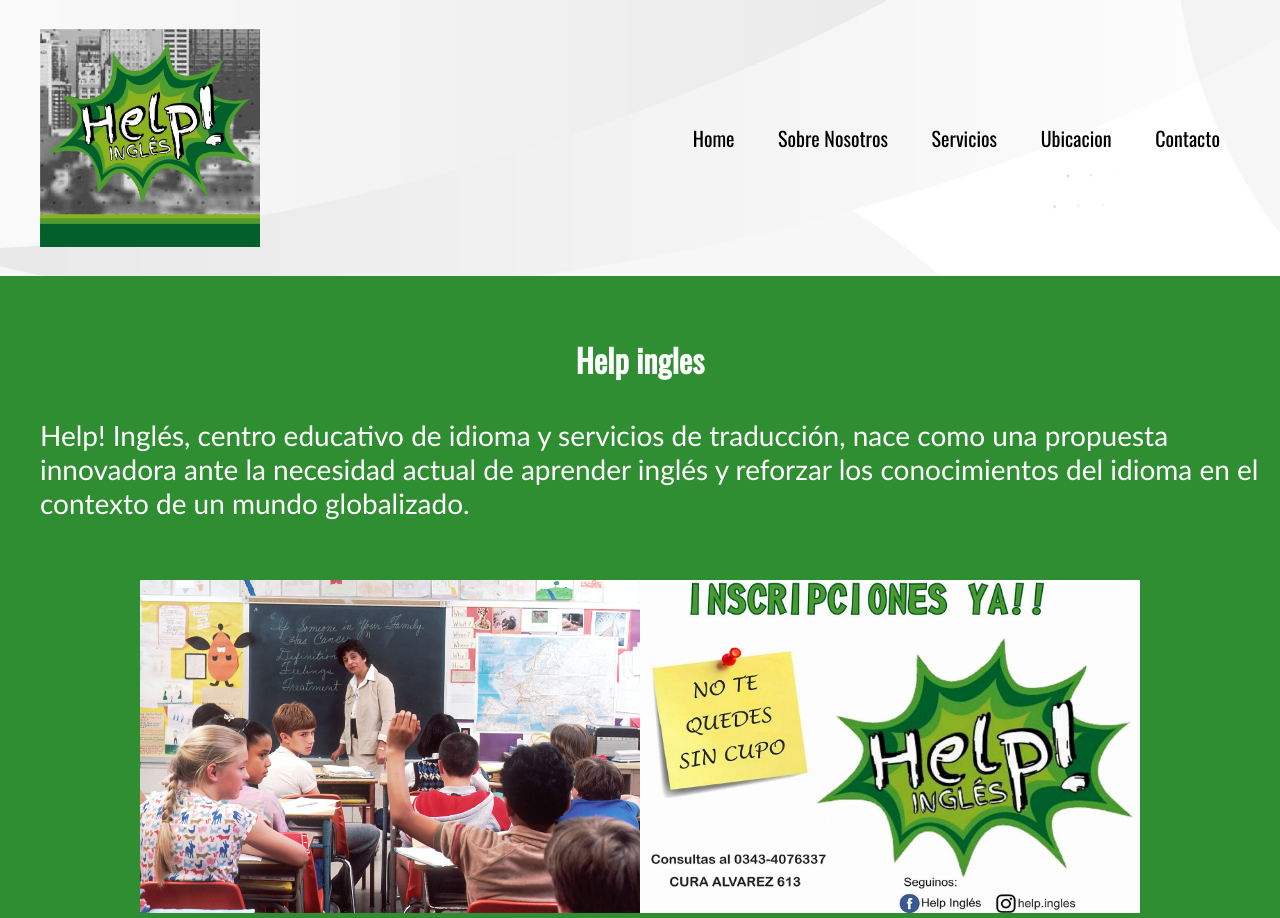
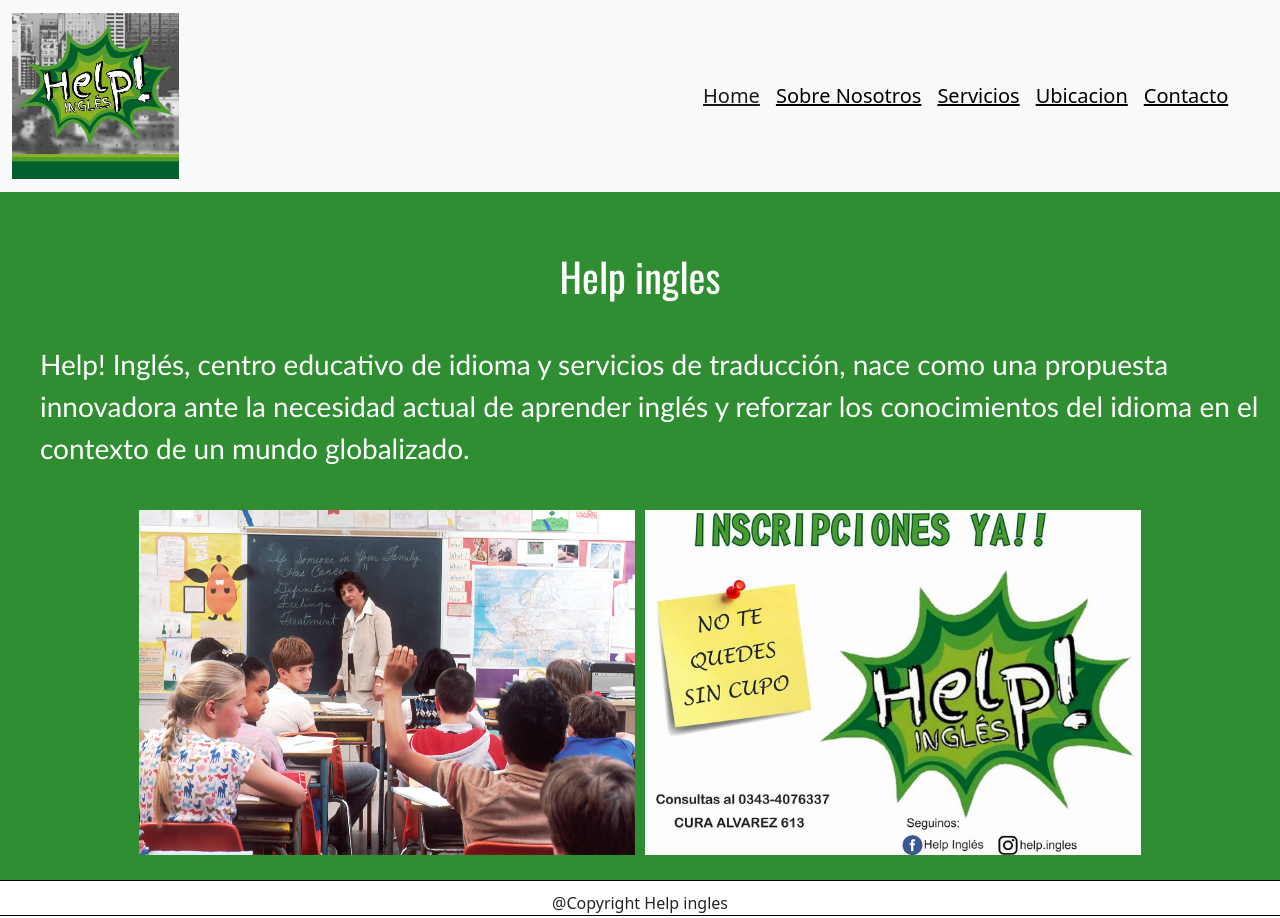
Before and after one commit to valenmasutti/proyecto-desarrollo-web, a website: page index.html in a window 1280 px wide. Shown: the top 918 px of the page. Drawn offline with nearby package versions, Linux system fonts and the light colour scheme.

Commit message:
responsive-index

```diff
--- a/css/style.css
+++ b/css/style.css
@@ -8,7 +8,7 @@
   box-sizing: border-box;
 }
 
-.grilla {
+/* .grilla {
   display: grid;
   grid-template-areas:
     "header header"
@@ -16,7 +16,7 @@
     "footer footer";
   grid-template-rows: 40vh 100vh 6vh;
   grid-template-columns: 100%;
-}
+} */
 
 .contenedor {
   grid-area: header;
--- a/index.html
+++ b/index.html
@@ -3,7 +3,7 @@
   <head>
     <meta charset="UTF-8" />
     <meta http-equiv="X-UA-Compatible" content="IE=edge" />
-    <meta name="viewport" content="width=device-width, initial-scale=1.0" />
+    <meta name="viewport" content="width=device-width, initial-scale=1" />
     <!-- meta etiquetas seo-->
     <meta
       name="description"
@@ -25,26 +25,66 @@
       rel="stylesheet"
       href="https://cdnjs.cloudflare.com/ajax/libs/animate.css/4.1.1/animate.min.css"
     />
+    <link
+      href="https://cdn.jsdelivr.net/npm/bootstrap@5.2.0/dist/css/bootstrap.min.css"
+      rel="stylesheet"
+      integrity="sha384-gH2yIJqKdNHPEq0n4Mqa/HGKIhSkIHeL5AyhkYV8i59U5AR6csBvApHHNl/vI1Bx"
+      crossorigin="anonymous"
+    />
     <link rel="stylesheet" href="./css/main.css" />
   </head>
-  <body class="grilla">
-    <header class="contenedor">
-      <img class="image" src="./imagenes/logo.jpg" alt="logo help ingles" />
-      <nav>
-        <ul>
-          <li><a href="./index.html">Home</a></li>
-          <li><a href="./aboutus/aboutus.html">Sobre Nosotros</a></li>
-          <li>
-            <a href="./servicess/services.html">Servicios</a>
-          </li>
-          <li>
-            <a href="./location/location.html">Ubicacion</a>
-          </li>
-          <li><a href="./contact/contact.html">Contacto</a></li>
-        </ul>
+  <body>
+    <header>
+      <nav class="navbar navbar-expand-lg bg-light">
+        <div class="container-fluid">
+          <a class="navbar-brand sm-4" href="#">
+            <img class="img-fluig w-25" src="./imagenes/logo.jpg" alt="" />
+          </a>
+          <button
+            class="navbar-toggler sm-8 bg-primary"
+            type="button"
+            data-bs-toggle="collapse"
+            data-bs-target="#navbarNav"
+            aria-controls="navbarNav"
+            aria-expanded="false"
+            aria-label="Toggle navigation"
+          >
+            <span class="navbar-toggler-icon"></span>
+          </button>
+          <div class="collapse navbar-collapse" id="navbarNav">
+            <ul class="navbar-nav">
+              <li class="nav-item">
+                <a
+                  class="nav-link active"
+                  aria-current="page"
+                  href="./index.html"
+                  >Home</a
+                >
+              </li>
+              <li class="nav-item">
+                <a class="nav-link" href="./aboutus/aboutus.html"
+                  >Sobre Nosotros</a
+                >
+              </li>
+              <li class="nav-item">
+                <a class="nav-link" href="./servicess/services.html"
+                  >Servicios</a
+                >
+              </li>
+              <li class="nav-item">
+                <a class="nav-link" href="./location/location.html"
+                  >Ubicacion</a
+                >
+              </li>
+              <li class="nav-item">
+                <a class="nav-link" href="./contact/contact.html">Contacto</a>
+              </li>
+            </ul>
+          </div>
+        </div>
       </nav>
     </header>
-    <main class="main">
+    <main class="main-index">
       <div class="contenedormain">
         <h1>Help ingles</h1>
         <p>
@@ -53,18 +93,29 @@
           aprender inglés y reforzar los conocimientos del idioma en el contexto
           de un mundo globalizado.
         </p>
-        <div class="imaa">
+        <div class="contenedor-img">
           <img
-            class="imagen"
+            class="img1"
             src="./imagenes/national-cancer-institute-N_aihp118p8-unsplash.jpg"
             alt="inscripciones"
           />
-          <img class="imageen" src="./imagenes/inii.jpg" alt="inscripciones" />
+          <img class="img2" src="./imagenes/inii.jpg" alt="inscripciones" />
         </div>
       </div>
     </main>
     <footer class="pie">
       <span>@Copyright Help ingles</span>
     </footer>
+
+    <script
+      src="https://cdn.jsdelivr.net/npm/@popperjs/core@2.11.5/dist/umd/popper.min.js"
+      integrity="sha384-Xe+8cL9oJa6tN/veChSP7q+mnSPaj5Bcu9mPX5F5xIGE0DVittaqT5lorf0EI7Vk"
+      crossorigin="anonymous"
+    ></script>
+    <script
+      src="https://cdn.jsdelivr.net/npm/bootstrap@5.2.0/dist/js/bootstrap.min.js"
+      integrity="sha384-ODmDIVzN+pFdexxHEHFBQH3/9/vQ9uori45z4JjnFsRydbmQbmL5t1tQ0culUzyK"
+      crossorigin="anonymous"
+    ></script>
   </body>
 </html>
--- a/scss/header.scss
+++ b/scss/header.scss
@@ -1,45 +1,59 @@
-.contenedor {
-  grid-area: header;
-  display: flex;
-  justify-content: space-between;
-  align-items: center;
-  background-image: url(/imagenes/header.png);
-  background-repeat: no-repeat;
+.main-index {
+  .contenedormain {
+    .contenedor-img {
+      display: flex;
+      width: 100%;
+      flex-direction: row;
+      padding: 20px;
+      justify-content: center;
 
-  .image {
-    width: 220px;
-    margin-left: 40px;
-    animation: from-right 2.5s ease;
-
-    @keyframes from-right {
-      0% {
-        opacity: 0;
-        transform: translateX(200px);
+      .img1 {
+        width: 40%;
+        margin: 5px;
       }
-      100% {
-        opacity: 1;
-        transform: translateX(0px);
+      .img2 {
+        width: 40%;
+        margin: 5px;
       }
     }
   }
 }
 
-nav,
-ul,
-li {
-  display: inline;
-  font-family: "Oswald", sans-serif;
-  list-style: none;
-  padding: 5px;
-  padding-right: 70px;
+.nav-link {
+  color: rgb(0, 0, 0);
+  font-size: 20px;
+  text-decoration: underline;
+}
 
-  a {
-    font-size: large;
-    text-decoration: none;
-    color: black;
-    font-size: 20px;
+@media screen and (max-width: 1225px) {
+  .nav-link {
+    color: rgb(0, 0, 0);
+    font-size: 16px;
   }
-  :hover {
-    color: $bg-color;
+
+  .nav-item {
+    padding-right: 30px;
   }
 }
+
+@media screen and (max-width: 768px) {
+  .main-index {
+    .contenedormain {
+      .contenedor-img {
+        display: flex;
+        width: 100%;
+        flex-direction: column;
+        padding: 20px;
+
+        .img1 {
+          width: 100%;
+          margin: 5px auto;
+        }
+        .img2 {
+          width: 100%;
+          margin: 5px auto;
+        }
+      }
+    }
+  }
+}
--- a/scss/main-index.scss
+++ b/scss/main-index.scss
@@ -1,15 +1,7 @@
-.grilla {
-  display: grid;
-  grid-template-areas:
-    "header header"
-    "main main"
-    "footer footer";
-  grid-template-rows: 40vh 110vh 6vh;
-  grid-template-columns: 100%;
-
-  .main {
+.main-index {
+  background-color: $bg-color;
   grid-area: main;
-    background-color: $bg-color;
+  /*   background-color: $bg-color; */
 
   .contenedormain {
     display: flex;
@@ -44,25 +36,14 @@
     }
   }
 }
-}
 
 /* index responsive */
-
+/*
 @media (max-width: 1280px) {
   nav,
   ul,
   li {
     padding: 20px;
-  }
-
-  .grilla {
-    display: grid;
-    grid-template-areas:
-      "header header"
-      "main main"
-      "footer footer";
-    grid-template-rows: 30% 80% 8vh;
-    grid-template-columns: 100%;
   }
 
   p {
@@ -99,4 +80,4 @@
   li {
     margin-bottom: 100px;
   }
-}
+} */
```
Also changed, not shown: css/main.css, 1 other file. Lines whose indentation alone changed are shown as unchanged.
